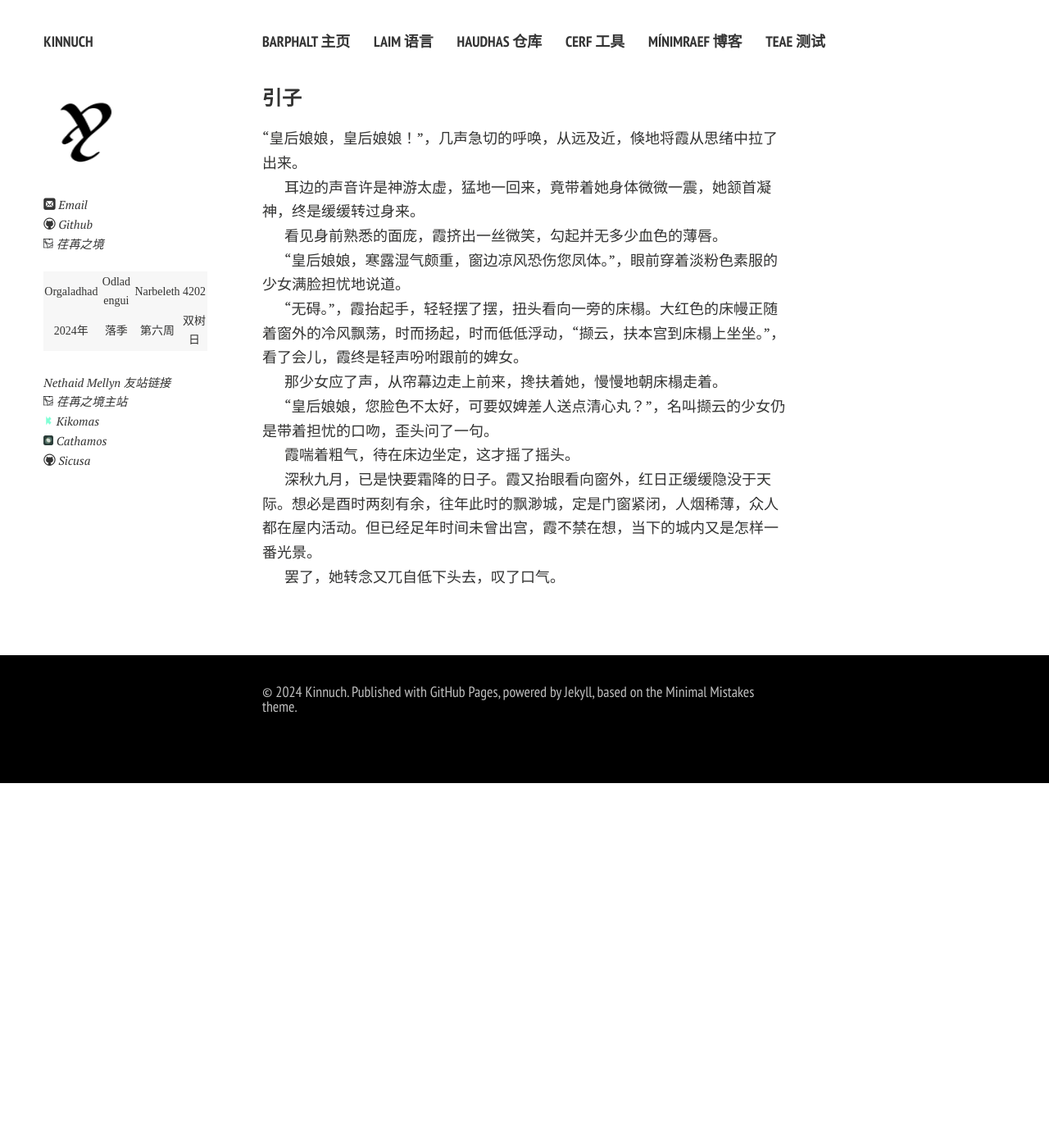
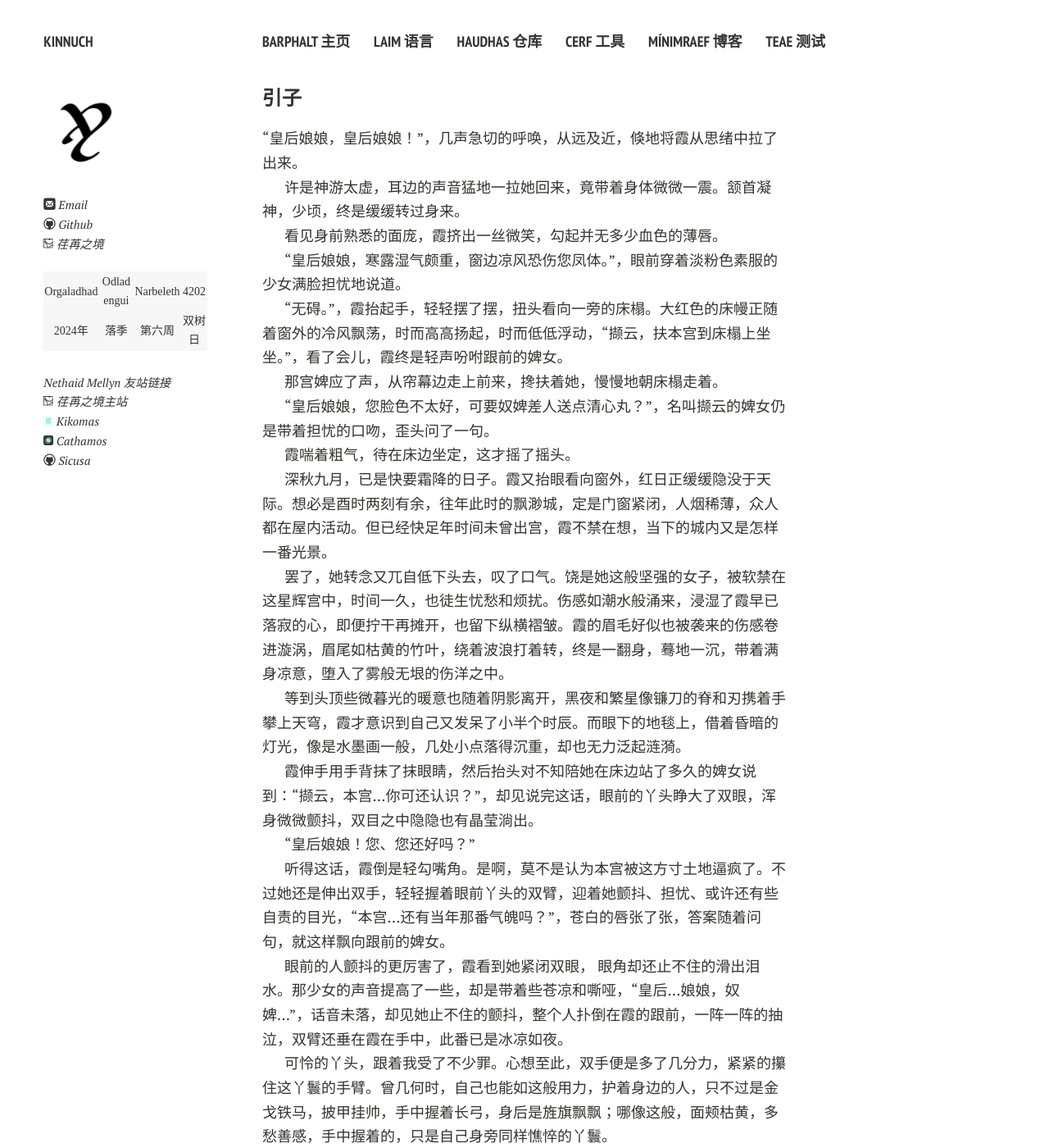
Before and after one commit to Kinnuch/kinnuch.github.io, a Jekyll site: the page built from file/引子.md, in a window 1280 px wide and 1400 px high. Shown: the whole window at 82% size. Built offline with Jekyll 4.4.1, drawn with Linux system fonts in a browser that asks for light colours; nearby versions of some CDN libraries; our own code applies the rules of GitHub Pages for plain Markdown files; comment, search, counter and statistics services are not loaded; a style sheet for code colours, icons or effects is not loaded; some of the changed text lies outside the part shown.

Commit message:
Update 引子.md

```diff
--- a/file/引子.md
+++ b/file/引子.md
@@ -2,20 +2,44 @@
 
 “皇后娘娘，皇后娘娘！”，几声急切的呼唤，从远及近，倏地将霞从思绪中拉了出来。
 
-耳边的声音许是神游太虚，猛地一回来，竟带着她身体微微一震，她颔首凝神，终是缓缓转过身来。
+许是神游太虚，耳边的声音猛地一拉她回来，竟带着身体微微一震。颔首凝神，少顷，终是缓缓转过身来。
 
 看见身前熟悉的面庞，霞挤出一丝微笑，勾起并无多少血色的薄唇。
 
 “皇后娘娘，寒露湿气颇重，窗边凉风恐伤您凤体。”，眼前穿着淡粉色素服的少女满脸担忧地说道。
 
-“无碍。”，霞抬起手，轻轻摆了摆，扭头看向一旁的床榻。大红色的床幔正随着窗外的冷风飘荡，时而扬起，时而低低浮动，“撷云，扶本宫到床榻上坐坐。”，看了会儿，霞终是轻声吩咐跟前的婢女。
+“无碍。”，霞抬起手，轻轻摆了摆，扭头看向一旁的床榻。大红色的床幔正随着窗外的冷风飘荡，时而高高扬起，时而低低浮动，“撷云，扶本宫到床榻上坐坐。”，看了会儿，霞终是轻声吩咐跟前的婢女。
 
-那少女应了声，从帘幕边走上前来，搀扶着她，慢慢地朝床榻走着。
+那宫婢应了声，从帘幕边走上前来，搀扶着她，慢慢地朝床榻走着。
 
-“皇后娘娘，您脸色不太好，可要奴婢差人送点清心丸？”，名叫撷云的少女仍是带着担忧的口吻，歪头问了一句。
+“皇后娘娘，您脸色不太好，可要奴婢差人送点清心丸？”，名叫撷云的婢女仍是带着担忧的口吻，歪头问了一句。
 
 霞喘着粗气，待在床边坐定，这才摇了摇头。
 
-深秋九月，已是快要霜降的日子。霞又抬眼看向窗外，红日正缓缓隐没于天际。想必是酉时两刻有余，往年此时的飘渺城，定是门窗紧闭，人烟稀薄，众人都在屋内活动。但已经足年时间未曾出宫，霞不禁在想，当下的城内又是怎样一番光景。
+深秋九月，已是快要霜降的日子。霞又抬眼看向窗外，红日正缓缓隐没于天际。想必是酉时两刻有余，往年此时的飘渺城，定是门窗紧闭，人烟稀薄，众人都在屋内活动。但已经快足年时间未曾出宫，霞不禁在想，当下的城内又是怎样一番光景。
 
-罢了，她转念又兀自低下头去，叹了口气。
+罢了，她转念又兀自低下头去，叹了口气。饶是她这般坚强的女子，被软禁在这星辉宫中，时间一久，也徒生忧愁和烦扰。伤感如潮水般涌来，浸湿了霞早已落寂的心，即便拧干再摊开，也留下纵横褶皱。霞的眉毛好似也被袭来的伤感卷进漩涡，眉尾如枯黄的竹叶，绕着波浪打着转，终是一翻身，蓦地一沉，带着满身凉意，堕入了雾般无垠的伤洋之中。
+
+等到头顶些微暮光的暖意也随着阴影离开，黑夜和繁星像镰刀的脊和刃携着手攀上天穹，霞才意识到自己又发呆了小半个时辰。而眼下的地毯上，借着昏暗的灯光，像是水墨画一般，几处小点落得沉重，却也无力泛起涟漪。
+
+霞伸手用手背抹了抹眼睛，然后抬头对不知陪她在床边站了多久的婢女说到：“撷云，本宫...你可还认识？”，却见说完这话，眼前的丫头睁大了双眼，浑身微微颤抖，双目之中隐隐也有晶莹淌出。
+
+“皇后娘娘！您、您还好吗？”
+
+听得这话，霞倒是轻勾嘴角。是啊，莫不是认为本宫被这方寸土地逼疯了。不过她还是伸出双手，轻轻握着眼前丫头的双臂，迎着她颤抖、担忧、或许还有些自责的目光，“本宫...还有当年那番气魄吗？”，苍白的唇张了张，答案随着问句，就这样飘向跟前的婢女。
+
+眼前的人颤抖的更厉害了，霞看到她紧闭双眼， 眼角却还止不住的滑出泪水。那少女的声音提高了一些，却是带着些苍凉和嘶哑，“皇后...娘娘，奴婢...”，话音未落，却见她止不住的颤抖，整个人扑倒在霞的跟前，一阵一阵的抽泣，双臂还垂在霞在手中，此番已是冰凉如夜。
+
+可怜的丫头，跟着我受了不少罪。心想至此，双手便是多了几分力，紧紧的攥住这丫鬟的手臂。曾几何时，自己也能如这般用力，护着身边的人，只不过是金戈铁马，披甲挂帅，手中握着长弓，身后是旌旗飘飘；哪像这般，面颊枯黄，多愁善感，手中握着的，只是自己身旁同样憔悴的丫鬟。
+
+许是感应到了什么，当霞手上用力时，腹中突然一跳，随后一股剧痛从身下传来，让她不由得咬紧牙关，轻呼出声，赶紧腾出一只手，扶住身旁的床柱。
+
+跟前的婢女感受到了异样，抬头正欲张嘴询问。却见霞扶着床柱的手惨白如骨，眉头紧锁，涔涔汗液自额头渗出。
+
+“去请稳婆...”，霞的声音因着疼痛，微微颤抖，挤出这四字后，便无力再语。她胸口剧烈的起伏着，脸上已经蓄满了汗液，鬓旁的碎发沾了水珠，下颌也挂着不少湿痕。头顶的凤钗末端坠有好些轻灵的吊珠悬饰，随着霞身体不时的抽搐，在空气中微微碰撞，低吟浅唱。
+
+撷云先是一惊，随后嗔嗤一声止住了哭泣，嘴角上扬，由方才的悲痛转为了些许欣喜，却在半出顿住，抿了抿，显得格外惶恐。又仿佛想起了什么，愣了瞬间后，就见这宫婢起身跑向殿外，冲着庭院的另一头喊道：“行雾！快，快去请皇上过来，皇后娘娘已经挂喜啦！”，说罢，她急忙往院子里那颗银杏树下跑去，嘴里不忘说着：“皇后娘娘，我这就把热水烧上，然后去隔壁叫稳婆来。”
+
+霞看着撷云跑出房间，身影消失在门坎和楼梯之后，只听着她略带欢快的声音从不远处传来，腹中的痛楚似乎也略减少了一分。撷云前去的银杏树倒是印在窗外，粗大的树干蛮不讲理的占据了本就逼仄视线的一小半，红砖褐瓦从树干前侧穿到后侧，映着晚秋金黄的银杏叶别样璀璨。寒风吹过，卷起一阵叶片落如厉雨，有的沾泥入土，有的横凉于岩。如凰的金色被冽风劫走，叶片中干枯硬茬的纹路显露出来。
+
+霞看的入了神，口中喃喃道着那人的名字，“云锋，你会来吗？”
```
